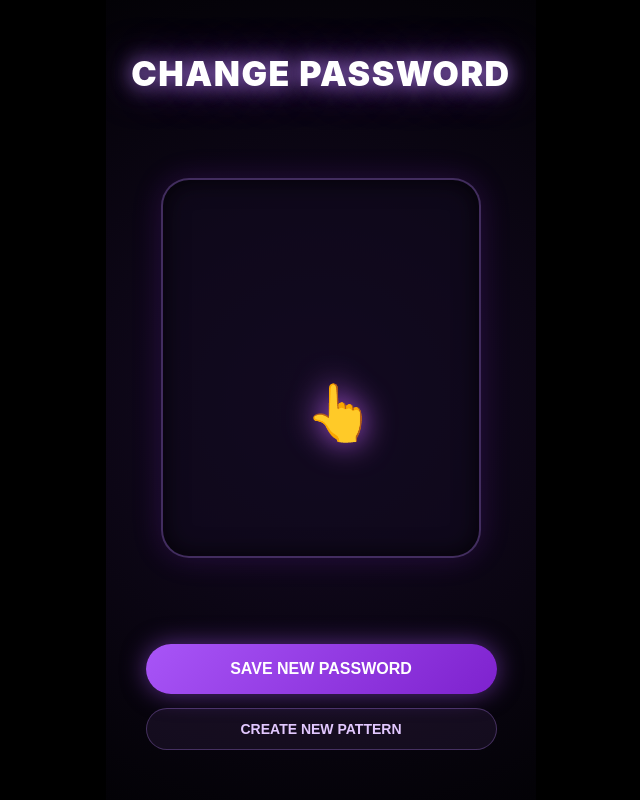
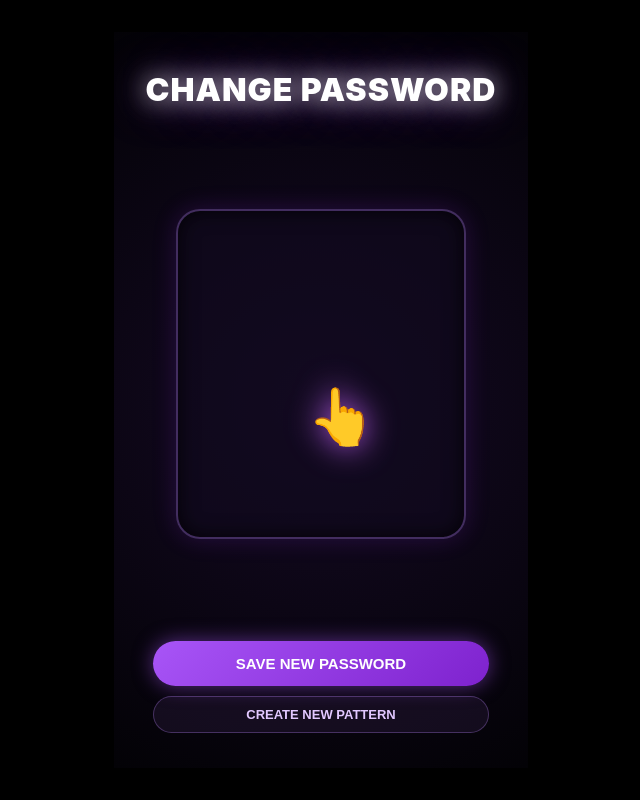
Before and after one commit to oleksandrdudukov-svg/Passwordpattern, a plain HTML site: page index.html in a window 1280 px wide. Shown: the whole page, without its empty margins (319-959 px from the left). Drawn offline with Linux system fonts and the light colour scheme.

Commit message:
Update index.html

```diff
--- a/index.html
+++ b/index.html
@@ -23,8 +23,8 @@
     }
 
     html, body {
-      width: 100vw;
-      height: 100vh;
+      width: 100%;
+      height: 100%;
       background-color: #000000;
       color: #ffffff;
       font-family: -apple-system, BlinkMacSystemFont, "Segoe UI", Roboto, sans-serif;
@@ -34,51 +34,51 @@
       align-items: center;
     }
 
-    /* Формат 9:16 */
+    /* Гарантовані рамки 9:16 під будь-який мобільний екран */
     .phone-container {
       width: 100vw;
       height: 100vh;
-      max-width: 430px;
-      max-height: 932px;
+      max-width: 414px;
+      max-height: 736px; /* Стандарт 9:16 */
       aspect-ratio: 9 / 16;
       background: radial-gradient(circle at center, #150a24 0%, #030206 100%);
       display: flex;
       flex-direction: column;
       justify-content: space-between;
       align-items: center;
-      padding: 40px 20px 50px;
+      padding: 10px 16px 20px;
       position: relative;
       overflow: hidden;
     }
 
-    /* Єдина велика надпис */
+    /* Біла велика надпис, опущена нижче */
     .header {
       text-align: center;
-      margin-top: 15px;
+      margin-top: 30px;
       width: 100%;
     }
 
     .header h1 {
-      font-size: 34px;
+      font-size: 32px;
       font-weight: 900;
-      letter-spacing: 1.5px;
+      letter-spacing: 1px;
       text-transform: uppercase;
       color: #ffffff;
-      text-shadow: 0 0 20px rgba(187, 134, 252, 0.9), 0 0 40px rgba(168, 85, 247, 0.6);
+      text-shadow: 0 0 25px rgba(255, 255, 255, 0.8), 0 0 45px rgba(168, 85, 247, 0.6);
       line-height: 1.1;
     }
 
-    /* Зона малювання */
+    /* Компактна зона малювання */
     .canvas-wrapper {
       position: relative;
-      width: 100%;
-      max-width: 320px;
-      height: 380px;
+      width: 290px;
+      height: 330px;
       border: 2px solid rgba(187, 134, 252, 0.3);
-      border-radius: 28px;
+      border-radius: 24px;
       background: rgba(18, 10, 31, 0.6);
-      box-shadow: inset 0 0 25px rgba(0, 0, 0, 0.8), 0 0 30px rgba(138, 43, 226, 0.2);
+      box-shadow: inset 0 0 20px rgba(0, 0, 0, 0.8), 0 0 25px rgba(138, 43, 226, 0.2);
       overflow: hidden;
+      margin: 5px 0;
     }
 
     canvas {
@@ -110,7 +110,7 @@
 
     .touch-finger {
       position: absolute;
-      font-size: 60px;
+      font-size: 56px;
       pointer-events: none;
       z-index: 999;
       transform: translate(-30%, -10%);
@@ -128,26 +128,28 @@
     @keyframes drawHeartHint {
       0% { transform: translate(-50%, -20px) scale(0.9); opacity: 0; }
       15% { transform: translate(-50%, -20px) scale(1); opacity: 1; }
-      30% { transform: translate(-80px, -70px) scale(1); }
-      50% { transform: translate(0px, 30px) scale(1); }
-      70% { transform: translate(-80px, -70px) scale(1); }
+      30% { transform: translate(-70px, -60px) scale(1); }
+      50% { transform: translate(0px, 25px) scale(1); }
+      70% { transform: translate(-70px, -60px) scale(1); }
       85% { transform: translate(-50%, -20px) scale(1); opacity: 1; }
       100% { transform: translate(-50%, -20px) scale(0.9); opacity: 0; }
     }
 
+    /* Кнопки піднято вище */
     .controls {
       width: 100%;
       display: flex;
       flex-direction: column;
       align-items: center;
-      gap: 14px;
+      gap: 10px;
+      margin-bottom: 15px;
     }
 
     .btn {
-      width: 90%;
-      padding: 16px 20px;
-      border-radius: 30px;
-      font-size: 16px;
+      width: 88%;
+      padding: 14px 18px;
+      border-radius: 28px;
+      font-size: 15px;
       font-weight: 700;
       cursor: pointer;
       transition: all 0.3s cubic-bezier(0.25, 0.8, 0.25, 1);
@@ -160,20 +162,20 @@
       background: linear-gradient(135deg, #a855f7 0%, #7e22ce 100%);
       border: none;
       color: #ffffff;
-      box-shadow: 0 0 25px rgba(168, 85, 247, 0.5);
+      box-shadow: 0 0 20px rgba(168, 85, 247, 0.5);
     }
 
     .btn-save:active {
       transform: scale(0.96);
-      box-shadow: 0 0 35px rgba(168, 85, 247, 0.8);
+      box-shadow: 0 0 30px rgba(168, 85, 247, 0.8);
     }
 
     .btn-reset {
       background: rgba(187, 134, 252, 0.08);
       border: 1px solid rgba(187, 134, 252, 0.3);
       color: #e2c8ff;
-      font-size: 14px;
-      padding: 12px 20px;
+      font-size: 13px;
+      padding: 10px 16px;
     }
 
     .btn-reset:active {
@@ -194,7 +196,7 @@
       flex-direction: column;
       justify-content: center;
       align-items: center;
-      padding: 30px;
+      padding: 20px;
       text-align: center;
       opacity: 0;
       visibility: hidden;
@@ -210,32 +212,32 @@
     }
 
     .icon-box {
-      width: 90px;
-      height: 90px;
+      width: 80px;
+      height: 80px;
       background: radial-gradient(circle, rgba(168, 85, 247, 0.2) 0%, rgba(126, 34, 206, 0.05) 100%);
       border: 2px solid #a855f7;
       border-radius: 50%;
       display: flex;
       justify-content: center;
       align-items: center;
-      font-size: 42px;
-      margin-bottom: 24px;
-      box-shadow: 0 0 35px rgba(168, 85, 247, 0.5);
+      font-size: 38px;
+      margin-bottom: 20px;
+      box-shadow: 0 0 30px rgba(168, 85, 247, 0.5);
       animation: pulse 2s infinite ease-in-out;
     }
 
     @keyframes pulse {
-      0% { box-shadow: 0 0 25px rgba(168, 85, 247, 0.4); transform: scale(1); }
-      50% { box-shadow: 0 0 45px rgba(168, 85, 247, 0.7); transform: scale(1.05); }
-      100% { box-shadow: 0 0 25px rgba(168, 85, 247, 0.4); transform: scale(1); }
+      0% { box-shadow: 0 0 20px rgba(168, 85, 247, 0.4); transform: scale(1); }
+      50% { box-shadow: 0 0 35px rgba(168, 85, 247, 0.7); transform: scale(1.05); }
+      100% { box-shadow: 0 0 20px rgba(168, 85, 247, 0.4); transform: scale(1); }
     }
 
     .fullscreen-overlay h2 {
-      font-size: 32px;
+      font-size: 28px;
       font-weight: 900;
       color: #ffffff;
       text-shadow: 0 0 20px rgba(168, 85, 247, 0.8);
-      margin-bottom: 30px;
+      margin-bottom: 25px;
       text-transform: uppercase;
     }
   </style>
```
